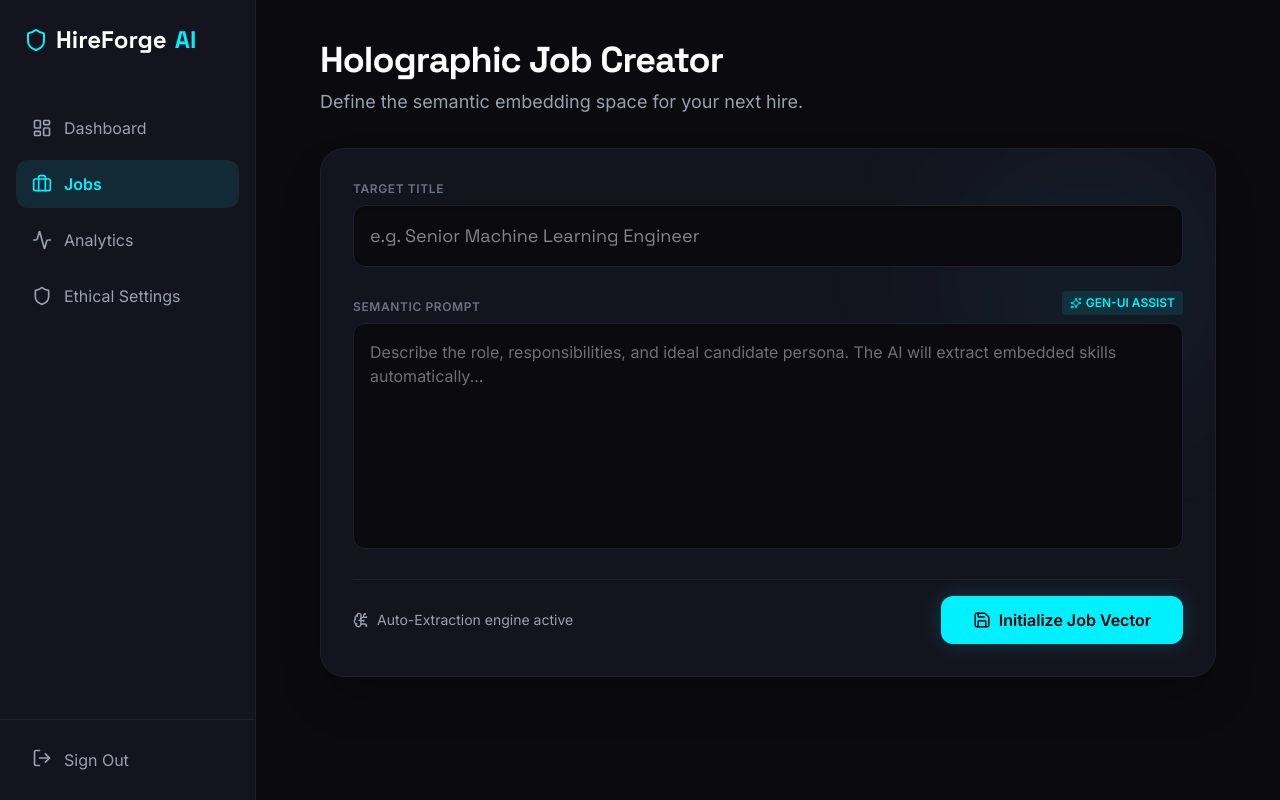
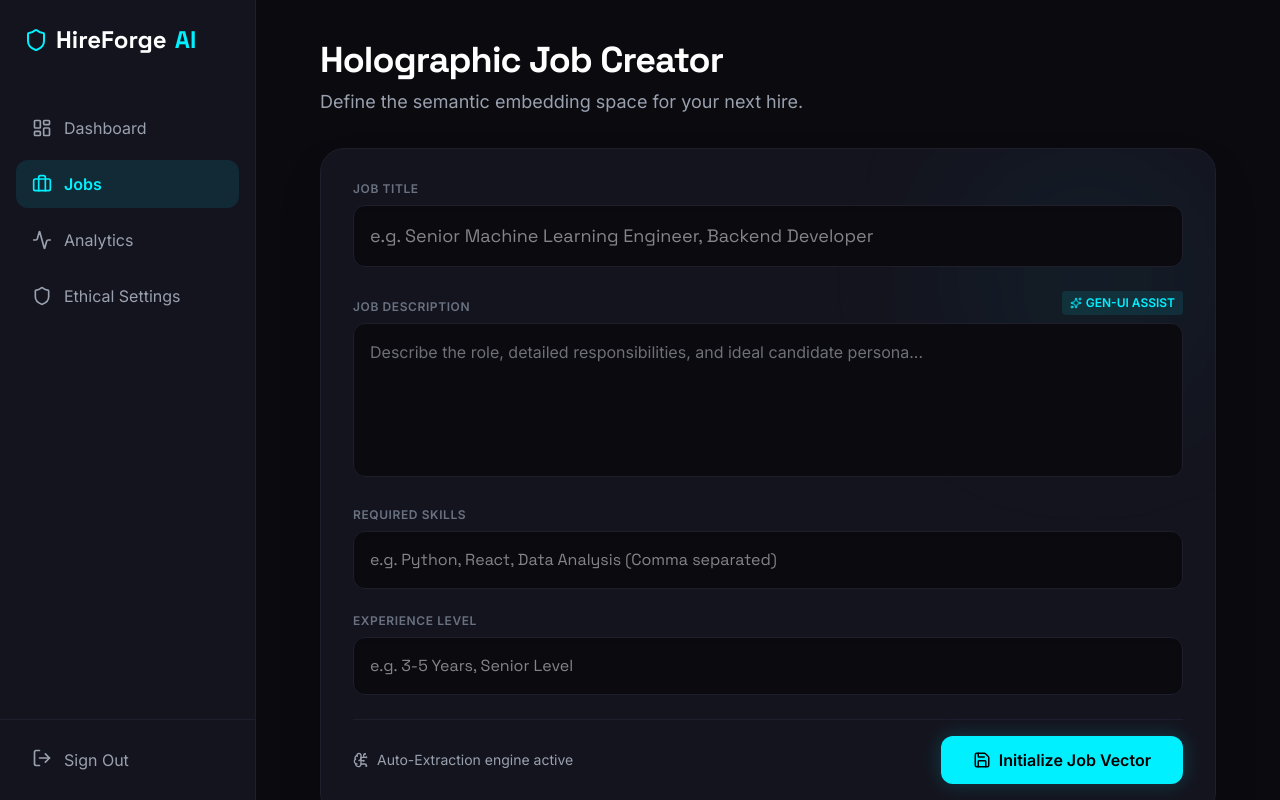
Before and after one commit to prathmeshkurhade/ai-recruiter-clg, a React (Vite) app in the folder frontend/: page /jobs/new in a window 1280 px wide. Built offline with nearby package versions, Linux system fonts and the light colour scheme; no server answers; sample sign-in values are in the browser's storage.

Commit message:
fix new job post

```diff
--- a/frontend/src/pages/JobForm.jsx
+++ b/frontend/src/pages/JobForm.jsx
@@ -9,6 +9,8 @@ import axios from "axios";
 export default function JobForm() {
   const [jobTitle, setJobTitle] = useState("");
   const [description, setDescription] = useState("");
+  const [skills, setSkills] = useState("");
+  const [experience, setExperience] = useState("");
   const [loading, setLoading] = useState(false);
   const [error, setError] = useState("");
   const navigate = useNavigate();
@@ -30,8 +32,8 @@ export default function JobForm() {
       await axios.post("http://localhost:8000/api/jobs/", {
         title: jobTitle,
         description: description,
-        required_skills: [],
-        experience_level: null,
+        required_skills: skills ? skills.split(",").map(skill => skill.trim()).filter(Boolean) : [],
+        experience_level: experience || null,
         qualifications: null
       }, { headers });
 
@@ -66,19 +68,19 @@ export default function JobForm() {
               </div>
             )}
             <div>
-              <label className="block text-xs font-bold text-gray-500 uppercase tracking-wider mb-2">Target Title</label>
+              <label className="block text-xs font-bold text-gray-500 uppercase tracking-wider mb-2">Job Title</label>
               <input
                 type="text"
                 value={jobTitle}
                 onChange={(e) => setJobTitle(e.target.value)}
                 className="w-full bg-[#0a0a0f] border border-[#1e1e2d] rounded-xl px-4 py-4 text-white font-space text-lg focus:outline-none focus:border-[#00f0ff] focus:ring-1 focus:ring-[#00f0ff] transition-all shadow-inner"
-                placeholder="e.g. Senior Machine Learning Engineer"
+                placeholder="e.g. Senior Machine Learning Engineer, Backend Developer"
               />
             </div>
 
             <div>
               <div className="flex justify-between items-end mb-2">
-                <label className="block text-xs font-bold text-gray-500 uppercase tracking-wider">Semantic Prompt</label>
+                <label className="block text-xs font-bold text-gray-500 uppercase tracking-wider">Job Description</label>
                 <div className="flex items-center gap-1 text-[#00f0ff] text-xs font-bold bg-[#00f0ff]/10 px-2 py-1 rounded">
                   <Sparkles size={12} />
                   GEN-UI ASSIST
@@ -87,9 +89,31 @@ export default function JobForm() {
               <textarea
                 value={description}
                 onChange={(e) => setDescription(e.target.value)}
-                rows={8}
+                rows={5}
                 className="w-full bg-[#0a0a0f] border border-[#1e1e2d] rounded-xl px-4 py-4 text-gray-300 focus:outline-none focus:border-[#00f0ff] focus:ring-1 focus:ring-[#00f0ff] transition-all resize-none font-inter"
-                placeholder="Describe the role, responsibilities, and ideal candidate persona. The AI will extract embedded skills automatically..."
+                placeholder="Describe the role, detailed responsibilities, and ideal candidate persona..."
+              />
+            </div>
+
+            <div>
+              <label className="block text-xs font-bold text-gray-500 uppercase tracking-wider mb-2">Required Skills</label>
+              <input
+                type="text"
+                value={skills}
+                onChange={(e) => setSkills(e.target.value)}
+                className="w-full bg-[#0a0a0f] border border-[#1e1e2d] rounded-xl px-4 py-4 text-white font-space focus:outline-none focus:border-[#00f0ff] focus:ring-1 focus:ring-[#00f0ff] transition-all shadow-inner"
+                placeholder="e.g. Python, React, Data Analysis (Comma separated)"
+              />
+            </div>
+
+            <div>
+              <label className="block text-xs font-bold text-gray-500 uppercase tracking-wider mb-2">Experience Level</label>
+              <input
+                type="text"
+                value={experience}
+                onChange={(e) => setExperience(e.target.value)}
+                className="w-full bg-[#0a0a0f] border border-[#1e1e2d] rounded-xl px-4 py-4 text-white font-space focus:outline-none focus:border-[#00f0ff] focus:ring-1 focus:ring-[#00f0ff] transition-all shadow-inner"
+                placeholder="e.g. 3-5 Years, Senior Level"
               />
             </div>
 
```
